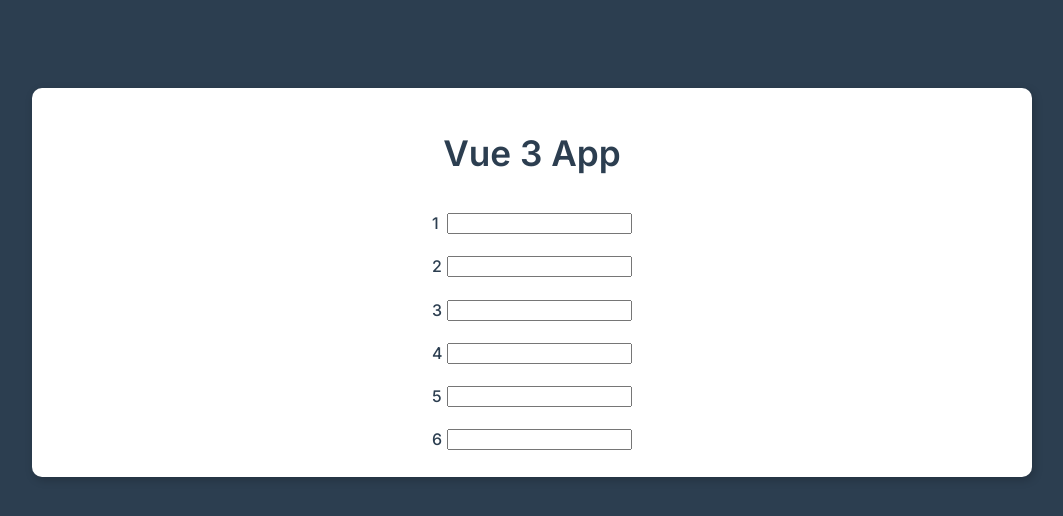
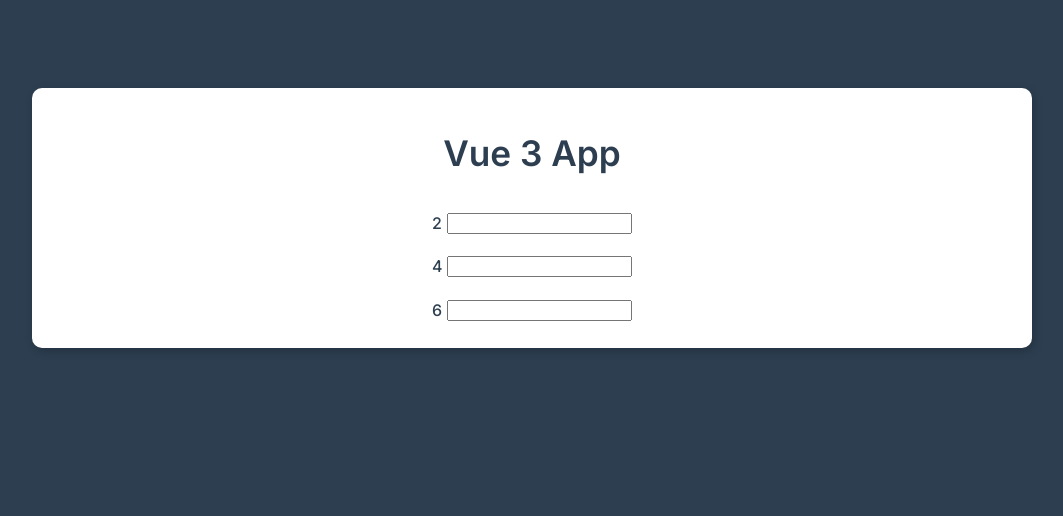
Before and after one commit to daviddubliakov/vue-features, a Vue app: page / in a window 1280 px wide. Shown: the top 516 px of the page, without its empty margins (108-1171 px from the left). Built offline with nearby package versions, Linux system fonts and the light colour scheme.

Commit message:
adds evenItems filter

```diff
--- a/src/App.vue
+++ b/src/App.vue
@@ -15,7 +15,7 @@
         </li> -->
         <li
           class="list-item"
-          v-for="(value, index) in items"
+          v-for="(value, index) in evenItems"
           :key="value"
           @click="items.splice(index, 1)"
         >
@@ -42,5 +42,10 @@ export default {
     },
     items: [1, 2, 3, 4, 5, 6],
   }),
+  computed: {
+    evenItems() {
+      return this.items.filter((item) => item % 2 === 0);
+    },
+  },
 };
 </script>
```
